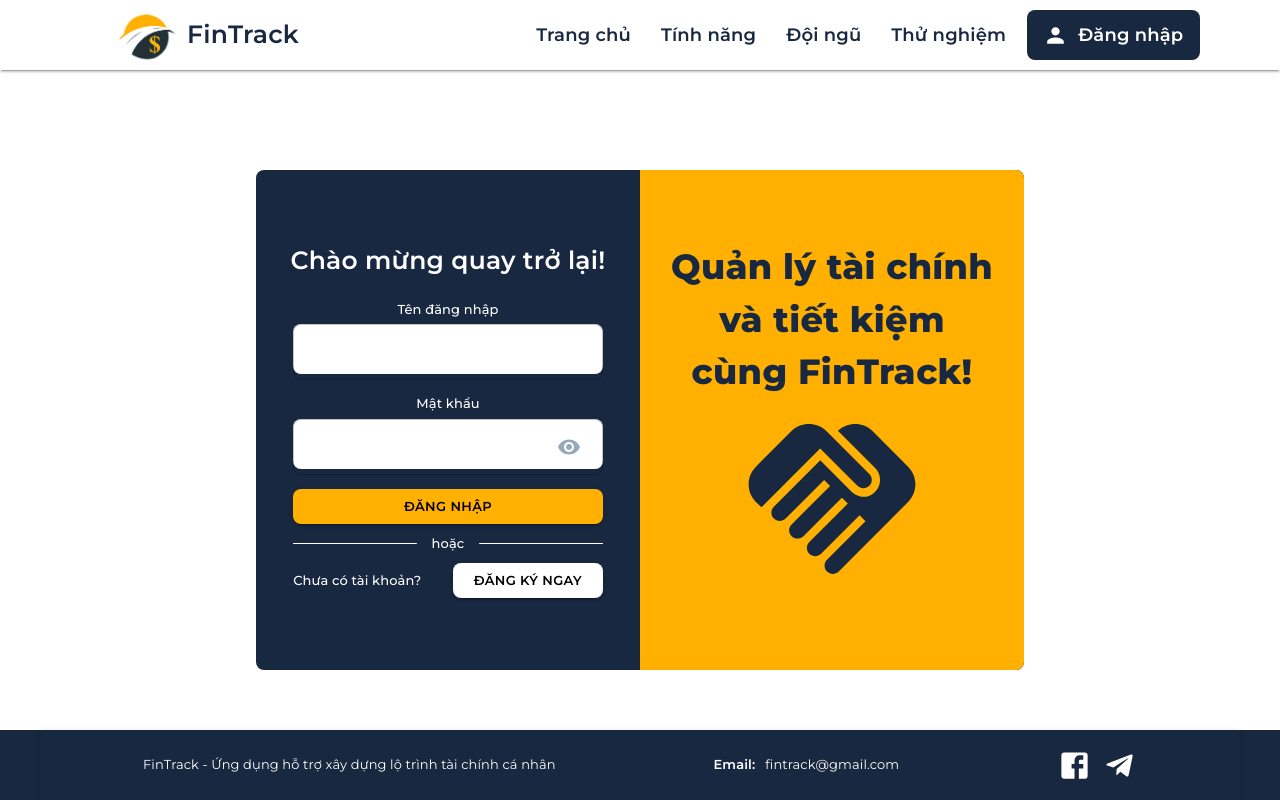
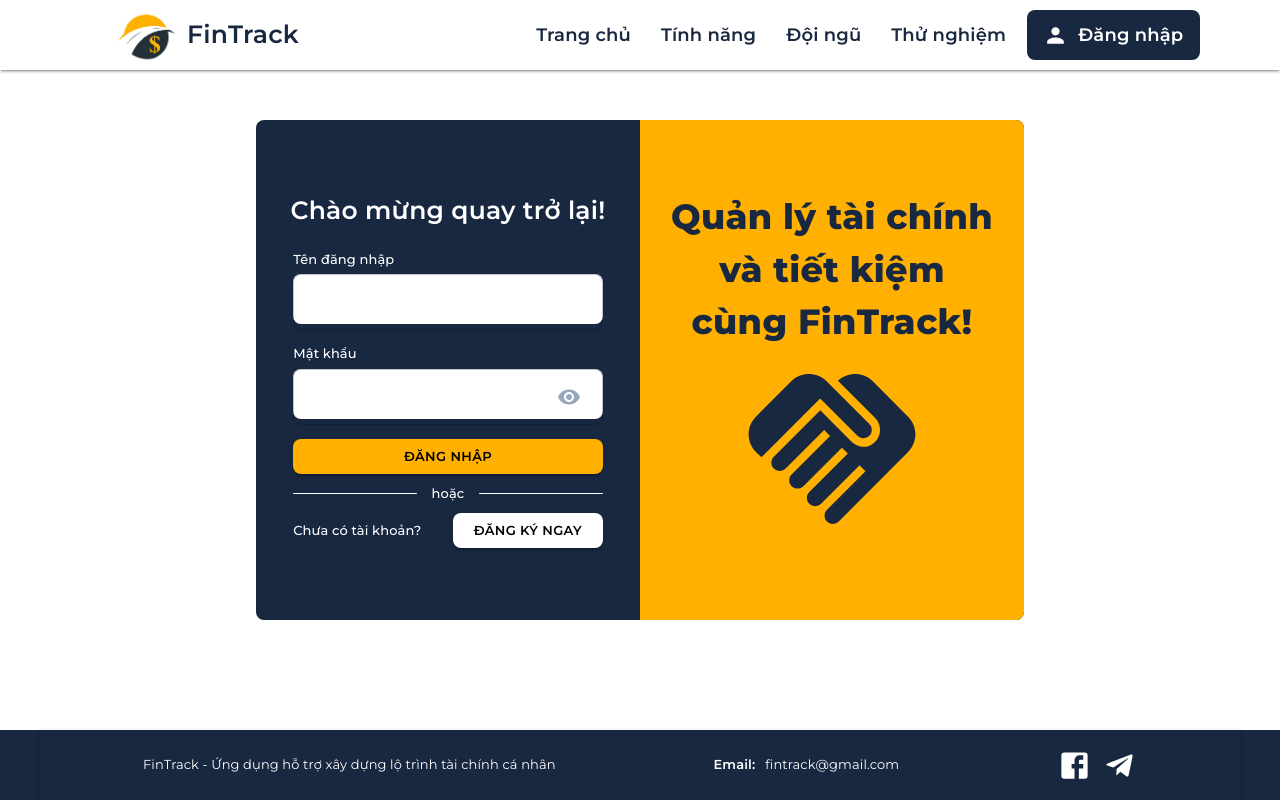
Before and after one commit to fintrack-by-finguards/fintrack-web, a React (Create React App) app: page / in a window 1280 px wide. Both pictures are taken after a click on the element "Đăng nhập". Built offline with nearby package versions, Linux system fonts and the light colour scheme.

Commit message:
update 1

```diff
--- a/src/Pages/Login/index.js
+++ b/src/Pages/Login/index.js
@@ -115,7 +115,8 @@
         display: "flex",
         justifyContent: "center",
         minHeight: "70vh",
-        marginTop: "100px",
+        marginTop: "50px",
+        marginBottom: "50px",
       }}
     >
       <Grid
@@ -157,6 +158,7 @@
                   fontWeight: 500,
                   marginBottom: "5px",
                 }}
+                textAlign="left"
               >
                 Tên đăng nhập
               </Typography>
@@ -195,6 +197,7 @@
                   fontWeight: 500,
                   marginBottom: "5px",
                 }}
+                textAlign="left"
               >
                 Mật khẩu
               </Typography>
@@ -392,6 +395,7 @@
                   fontWeight: 500,
                   marginBottom: "5px",
                 }}
+                textAlign="left"
               >
                 Tên đăng nhập
               </Typography>
@@ -430,6 +434,7 @@
                   fontWeight: 500,
                   marginBottom: "5px",
                 }}
+                textAlign="left"
               >
                 Mật khẩu
               </Typography>
@@ -482,6 +487,7 @@
                   fontWeight: 500,
                   marginBottom: "5px",
                 }}
+                textAlign="left"
               >
                 Họ và tên
               </Typography>
```
